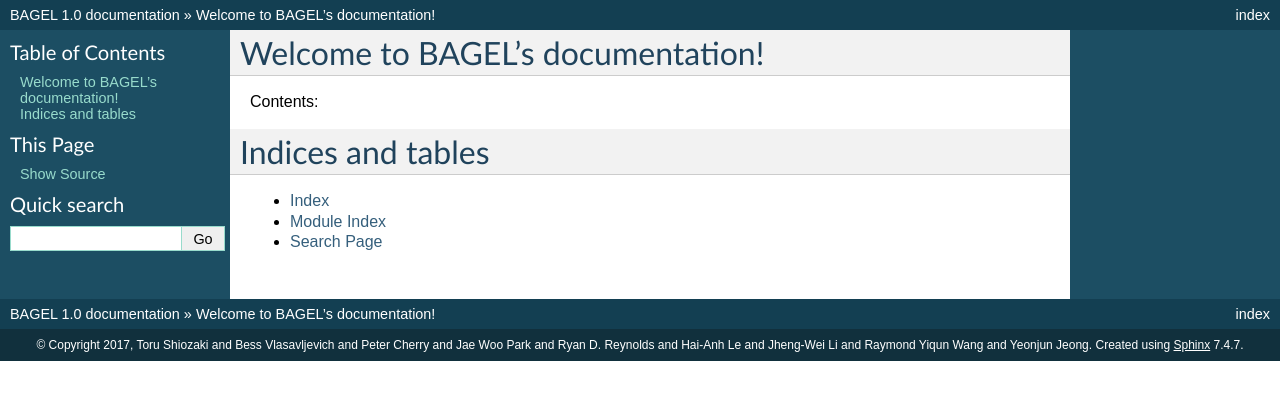
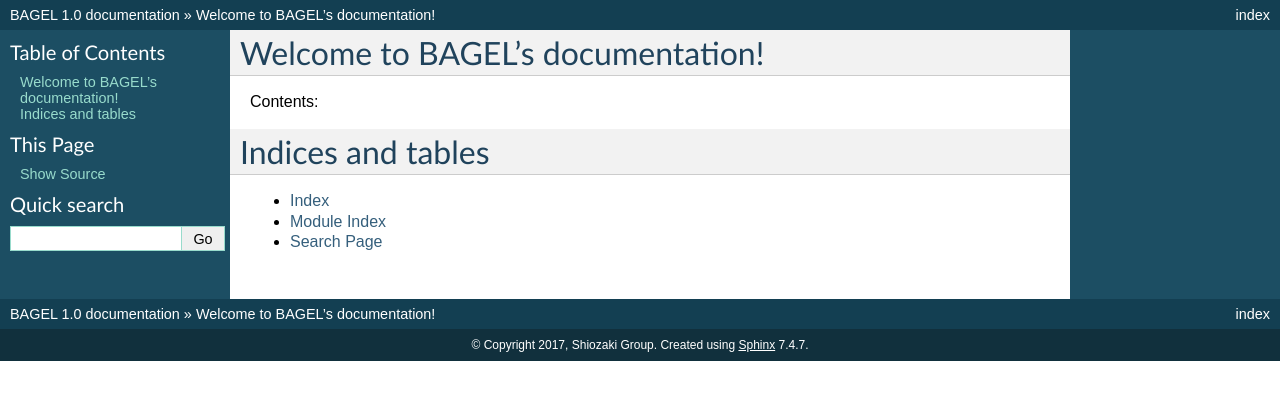
Before and after one commit to miroi/bagel_manual, a Sphinx documentation site: the page built from source/index.rst, in a window 1280 px wide. Shown: the top 400 px of the page. Built offline with Sphinx 7.4.7, drawn with Linux system fonts in a browser that asks for light colours.

Commit message:
author list was ugly

```diff
--- a/source/conf.py
+++ b/source/conf.py
@@ -44,7 +44,7 @@
 
 # General information about the project.
 project = u'BAGEL'
-copyright = u'2017, Toru Shiozaki and Bess Vlasavljevich and Peter Cherry and Jae Woo Park and Ryan D. Reynolds and Hai-Anh Le and Jheng-Wei Li and Raymond Yiqun Wang and Yeonjun Jeong'
+copyright = u'2017, Shiozaki Group'
 
 # The version info for the project you're documenting, acts as replacement for
 # |version| and |release|, also used in various other places throughout the
@@ -197,7 +197,7 @@
 #  author, documentclass [howto, manual, or own class]).
 latex_documents = [
   ('index', 'BAGEL.tex', u'BAGEL Documentation',
-   u'Toru Shiozaki and Bess Vlasavljevich and Peter Cherry and Jae Woo Park and Ryan D. Reynolds and Hai-Anh Le and Jheng-Wei Li and Raymond Yiqun Wang and Yeonjun Jeong', 'manual'),
+   u'Shiozaki Group', 'manual'),
 ]
 
 # The name of an image file (relative to this directory) to place at the top of
@@ -227,7 +227,7 @@
 # (source start file, name, description, authors, manual section).
 man_pages = [
     ('index', 'bagel', u'BAGEL Documentation',
-     [u'Toru Shiozaki and Bess Vlasavljevich and Peter Cherry and Jae Woo Park and Ryan D. Reynolds and Hai-Anh Le and Jheng-Wei Li and Raymond Yiqun Wang and Yeonjun Jeong'], 1)
+     [u'Shiozaki Group'], 1)
 ]
 
 # If true, show URL addresses after external links.
@@ -241,7 +241,7 @@
 #  dir menu entry, description, category)
 texinfo_documents = [
   ('index', 'BAGEL', u'BAGEL Documentation',
-   u'Toru Shiozaki and Bess Vlasavljevich and Peter Cherry and Jae Woo Park and Ryan D. Reynolds and Hai-Anh Le and Jheng-Wei Li and Raymond Yiqun Wang and Yeonjun Jeong', 'BAGEL', 'One line description of project.',
+   u'Shiozaki Group', 'BAGEL', 'One line description of project.',
    'Miscellaneous'),
 ]
 
```
